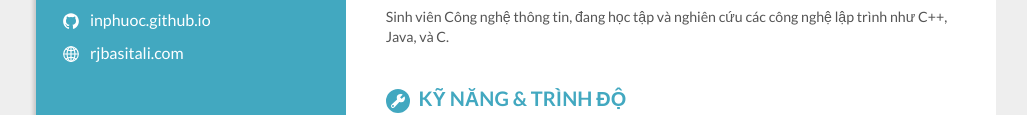
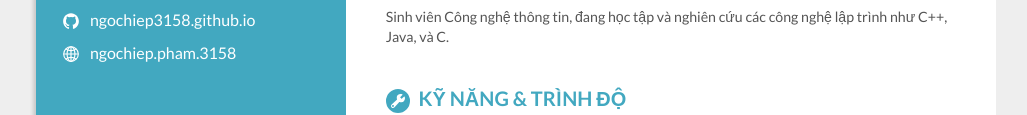
Before and after one commit to ngochiep3158/ngochiep.github.io, a plain HTML site: page index.html in a window 1280 px wide. Shown: the part 363-478 px from the top of the page, without its empty margins (124-1151 px from the left). Drawn offline with nearby package versions, Linux system fonts and the light colour scheme.

Commit message:
Update index.html

```diff
--- a/index.html
+++ b/index.html
@@ -40,11 +40,11 @@
                 </div>
                 <div class="personal-info">
                     <ion-icon name="logo-github"></ion-icon>
-                    <a href="https://inphuoc.github.io" target="_blank">inphuoc.github.io</a>
+                    <a href="https://ngochiep3158.github.io" target="_blank">ngochiep3158.github.io</a>
                 </div>
                 <div class="personal-info">
                     <ion-icon name="globe-outline"></ion-icon>
-                    <a href="https://rjbasitali.com" target="_blank">rjbasitali.com</a>
+                    <a href="https://www.facebook.com" target="_blank">ngochiep.pham.3158</a>
                 </div>
 
                 <h3>Bằng Cấp</h3>
```
